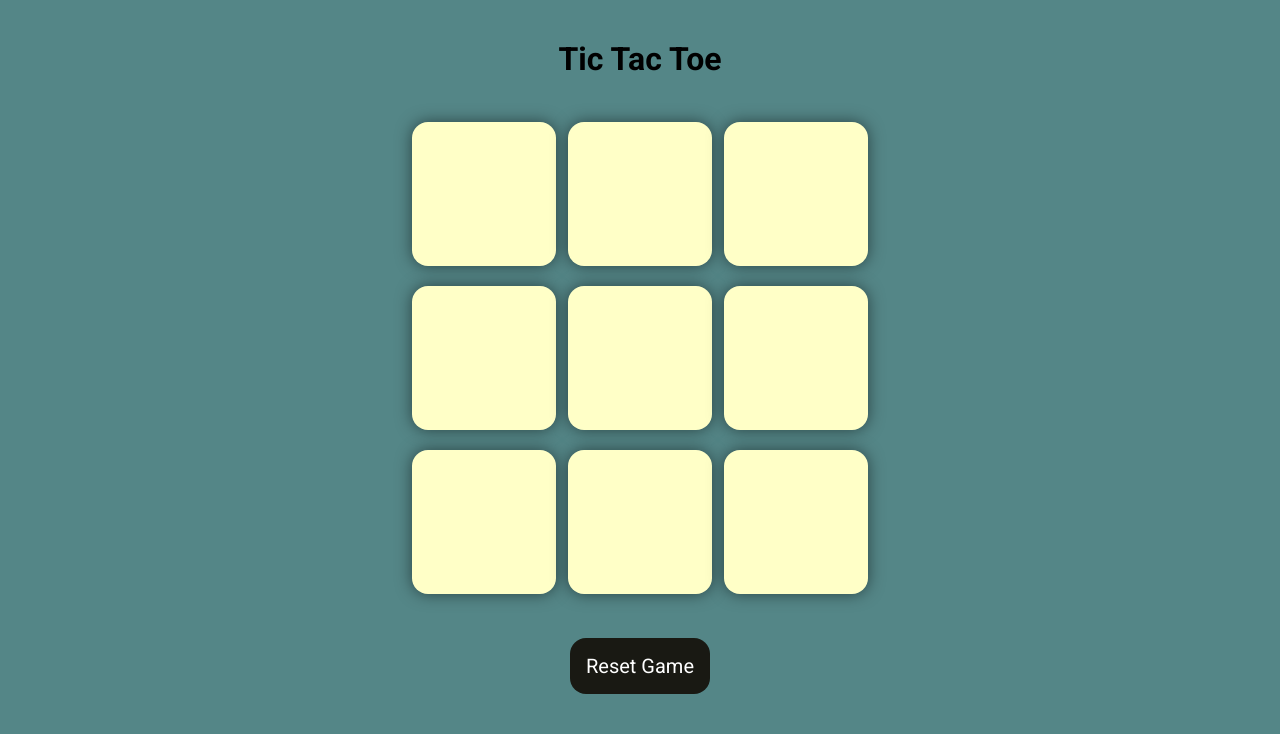
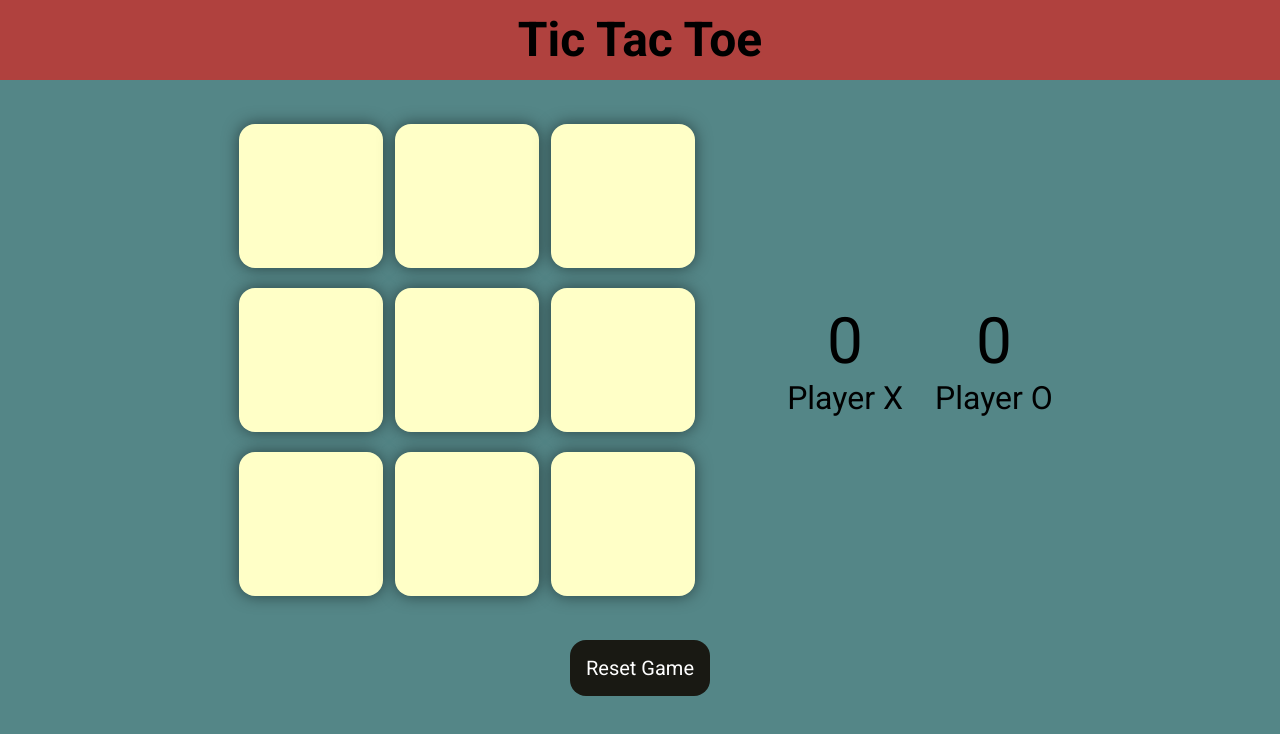
Before and after one commit to alokrathod/TIC-TAC-TOE-Game, a plain HTML site: page index.html in a window 1280 px wide. Drawn offline with Linux system fonts and the light colour scheme.

Commit message:
Added score status

```diff
--- a/app.js
+++ b/app.js
@@ -25,8 +25,16 @@ let backBtn = document.querySelector("#back-btn");
 // select the first playing member
 let turnX =  true;
 
-// initiate a counter in case of draw
+// initiate the counter in case of draw
 let count = 0;
+
+// initiate a scores
+let Xscore = 0;
+let Oscore = 0;
+
+// access the scores
+let scoreX = document.querySelector("#px-score");
+let scoreO = document.querySelector("#po-score");
 
 // access to the msg-container
 let msgContainer = document.querySelector(".msg-container");
@@ -52,6 +60,11 @@ const winPatterns = [
 const resetGame = () => {
     turnX = true;
     count = 0;
+    // score to be restarted from 0
+    Xscore = 0;
+    scoreX.innerText = Xscore;
+    Oscore = 0;
+    scoreO.innerText = Oscore;
     enableBoxes();
     // after the game resets hide the winner message
     msgContainer.classList.add("hide");
@@ -115,7 +128,7 @@ boxes.forEach((box) => {
 
 // function for game draw
 const gameDraw = () => {
-    msg.innerText = `Game was a "Draw"`;
+    msg.innerText = `Game was "Draw"`;
     msgContainer.classList.remove("hide");
     disableBoxes();
 }
@@ -161,8 +174,17 @@ const checkWinner = () => {
         if(pos1Val != "" && pos2Val != "" && pos3Val != "") {
             // if its not empty check if the stored values are equal throughout the line
             if(pos1Val === pos2Val && pos2Val === pos3Val) {
+                if(pos1Val === "X") {
+                    Xscore++;
+                    scoreX.innerText = Xscore;
+                }
+                else if(pos1Val === "O") {
+                    Oscore++;
+                    scoreO.innerText = Oscore;
+                }
                 // function of showWinner is called here
                 showWinner(pos1Val);
+
                 return true;
             }
         }
--- a/index.html
+++ b/index.html
@@ -15,8 +15,11 @@
           <button id="view-btn" class="buttons">View Last Game</button>
         </div>
     </div>
+    <nav class="heading">
+        <p class="title">Tic Tac Toe</p>
+    </nav>
     <main class="hideMain">
-        <h1>Tic Tac Toe</h1>
+        <div class="containerScore">
             <div class="container">
                 <div class="game">
                     <button class="box"></button>
@@ -30,6 +33,17 @@
                     <button class="box"></button>
                 </div>
             </div>
+            <div class="score">
+                <div class="x-score">
+                    <p id="px-score">0</p>
+                    <p id="px">Player X</p>
+                </div>
+                <div class="o-score">
+                    <p id="po-score">0</p>
+                    <p id="po">Player O</p>
+                </div>
+            </div>
+        </div>
         <button id="reset-btn" class="reset-button hide-reset">Reset Game</button>
         <button id="back-btn" class="buttons hide-back">Go Back</button>
     </main>
--- a/style.css
+++ b/style.css
@@ -41,12 +41,20 @@ body {
 }
 
 .box:hover {
-    background-color: rgb(216, 216, 216);
     cursor: pointer;
+    transform: scale(1.1);
+    transition: 0.25s;
 }
 
-h1 {
-    padding-top: 5vmin;
+.heading {
+    background-color: #b0413e;
+    height: 5rem;
+}
+
+.title {
+    line-height: 5rem;
+    font-size: 3rem;
+    font-weight: bold;
 }
 
 .buttons {
@@ -123,3 +131,26 @@ h1 {
     flex-direction: row;
     gap: 1.5rem;
 }
+
+.score {
+    display: flex;
+    justify-content: center;
+    align-items: center;
+    gap: 2rem;
+}
+
+#px-score, #po-score {
+    font-size: 4rem;
+}
+
+#px, #po {
+    font-size: 2rem;
+}
+
+.containerScore {
+    display: flex;
+    justify-content: center;
+    align-items: center;
+    gap: 5rem;
+    min-width: 300px;
+}
```
Lines whose indentation alone changed are shown as unchanged.
